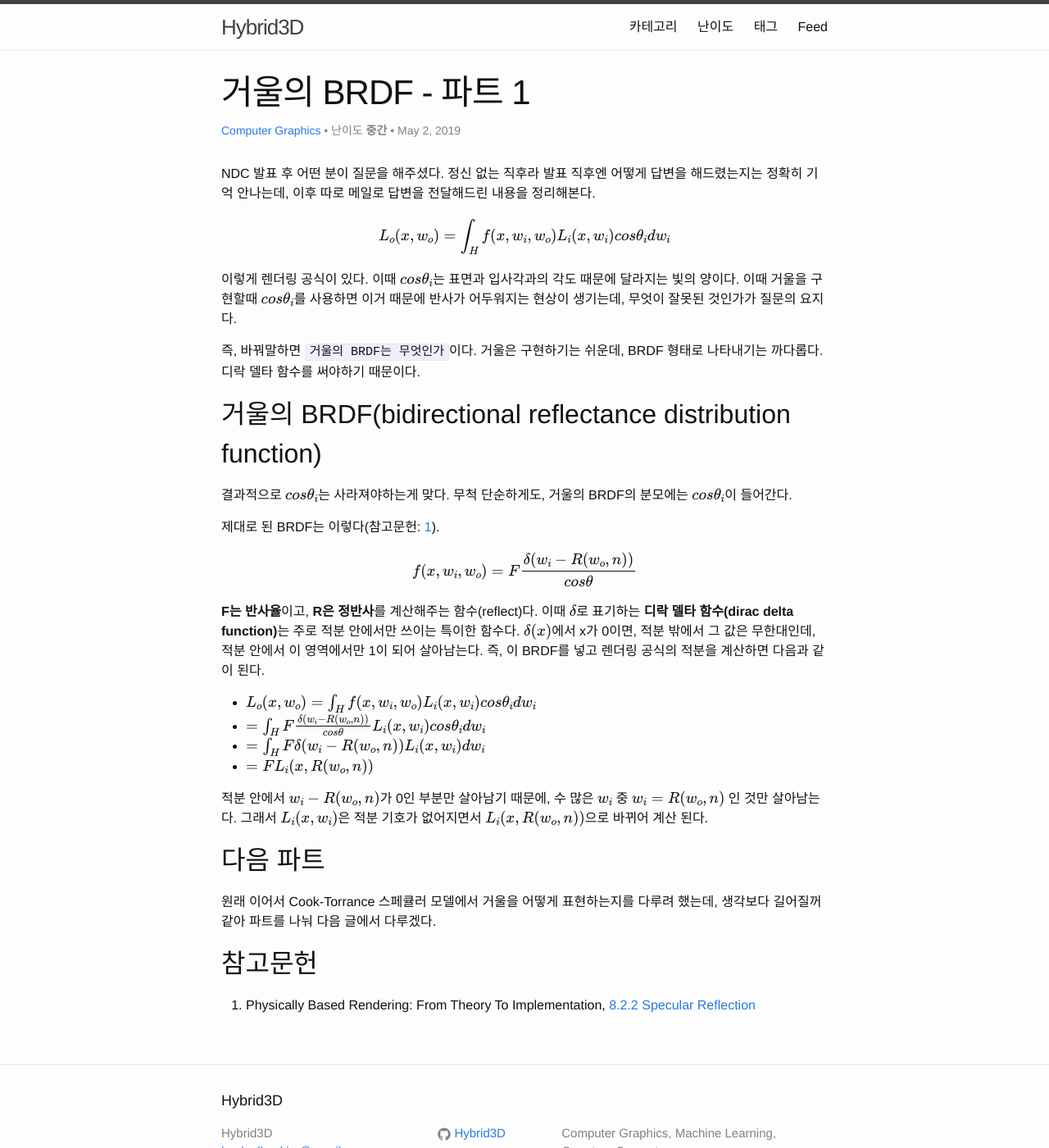
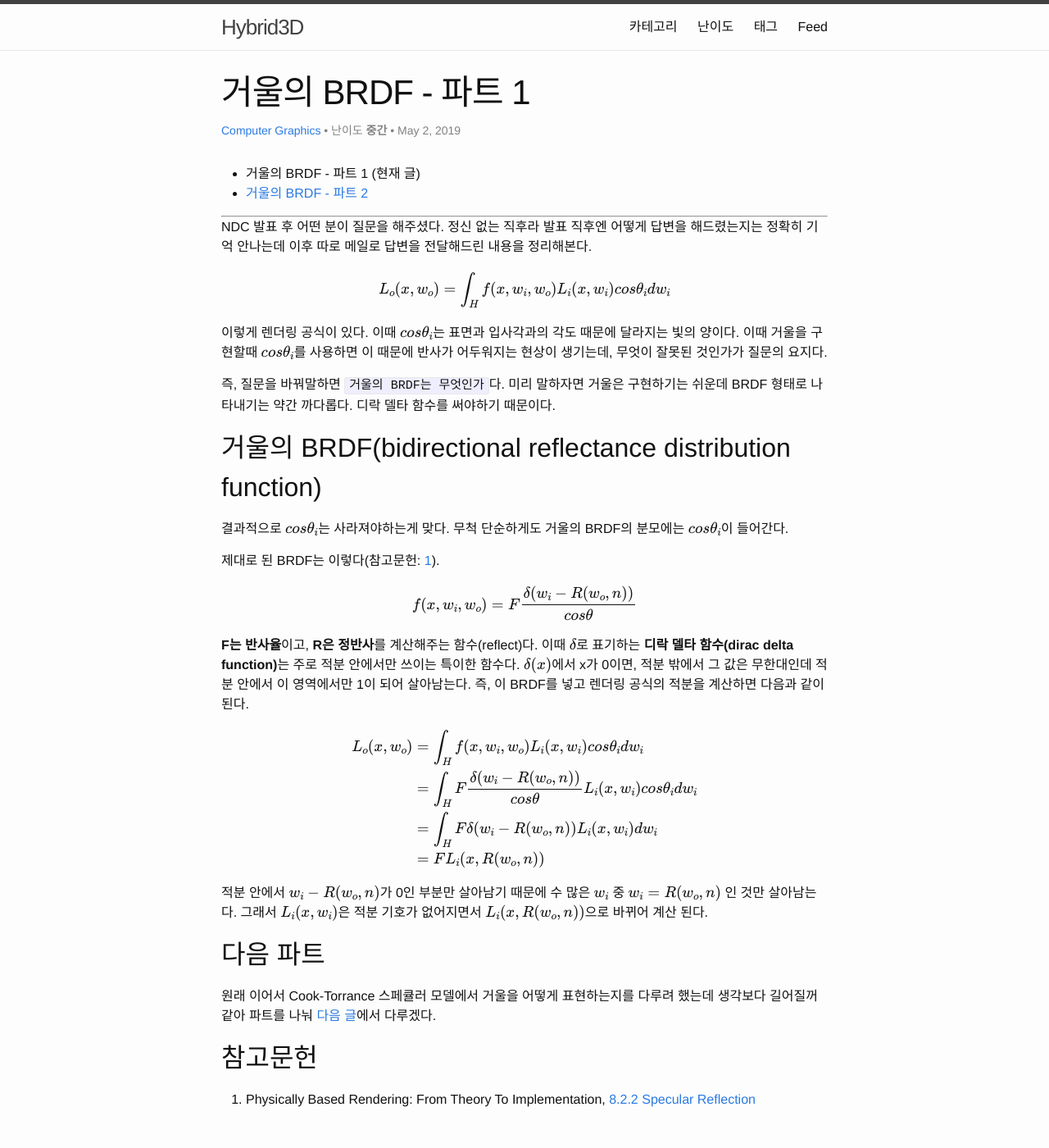
Before and after one commit to Hybrid3D/hybrid3d.github.io, a Jekyll site: the page built from _posts/2019-05-02-mirror-brdf-part1.md, in a window 1280 px wide and 1400 px high. Shown: the whole window at 82% size. Built offline with Jekyll 4.4.1, drawn with Linux system fonts in a browser that asks for light colours; formulas are drawn with MathJax 3; comment, search, counter and statistics services are not loaded.

Commit message:
수식 표기 잘못된 것 수정. 글 약간 다듬기

```diff
--- a/_posts/2019-05-02-mirror-brdf-part1.md
+++ b/_posts/2019-05-02-mirror-brdf-part1.md
@@ -7,34 +7,44 @@ tags: [brdf]
 difficulty: middle
 redirect_from: /491
 ---
-NDC 발표 후 어떤 분이 질문을 해주셨다. 정신 없는 직후라 발표 직후엔 어떻게 답변을 해드렸는지는 정확히 기억 안나는데, 이후 따로 메일로 답변을 전달해드린 내용을 정리해본다.
+* 거울의 BRDF - 파트 1 (현재 글)
+* [거울의 BRDF - 파트 2]({% post_url 2019-05-06-mirror-brdf-part2 %})
+
+---
+
+NDC 발표 후 어떤 분이 질문을 해주셨다. 정신 없는 직후라 발표 직후엔 어떻게 답변을 해드렸는지는 정확히 기억 안나는데 이후 따로 메일로 답변을 전달해드린 내용을 정리해본다.
 
 $$L_o(x, w_o) = \int_H f(x, w_i, w_o)L_i(x, w_i)cos\theta_i dw_i$$
 
-이렇게 렌더링 공식이 있다. 이때 $$cos\theta_i$$는 표면과 입사각과의 각도 때문에 달라지는 빛의 양이다. 이때 거울을 구현할때 $$cos\theta_i$$를 사용하면 이거 때문에 반사가 어두워지는 현상이 생기는데, 무엇이 잘못된 것인가가 질문의 요지다.
+이렇게 렌더링 공식이 있다. 이때 $$cos\theta_i$$는 표면과 입사각과의 각도 때문에 달라지는 빛의 양이다. 이때 거울을 구현할때 $$cos\theta_i$$를 사용하면 이 때문에 반사가 어두워지는 현상이 생기는데, 무엇이 잘못된 것인가가 질문의 요지다.
 
-즉, 바꿔말하면 `거울의 BRDF는 무엇인가`이다. 거울은 구현하기는 쉬운데, BRDF 형태로 나타내기는 까다롭다. 디락 델타 함수를 써야하기 때문이다.
+즉, 질문을 바꿔말하면 `거울의 BRDF는 무엇인가`다. 미리 말하자면 거울은 구현하기는 쉬운데 BRDF 형태로 나타내기는 약간 까다롭다. 디락 델타 함수를 써야하기 때문이다.
 
 ## 거울의 BRDF(bidirectional reflectance distribution function)
 
-결과적으로 $$cos\theta_i$$는 사라져야하는게 맞다. 무척 단순하게도, 거울의 BRDF의 분모에는 $$cos\theta_i$$이 들어간다.
+결과적으로 $$cos\theta_i$$는 사라져야하는게 맞다. 무척 단순하게도 거울의 BRDF의 분모에는 $$cos\theta_i$$이 들어간다.
 
 제대로 된 BRDF는 이렇다(참고문헌: [1][1]).
 
 $$f(x, w_i, w_o)=F\frac{\delta(w_i - R(w_o, n))}{cos\theta}$$
 
-**F는 반사율**이고, **R은 정반사**를 계산해주는 함수(reflect)다. 이때 $$\delta$$로 표기하는 **디락 델타 함수(dirac delta function)**는 주로 적분 안에서만 쓰이는 특이한 함수다. $$\delta(x)$$에서 x가 0이면, 적분 밖에서 그 값은 무한대인데, 적분 안에서 이 영역에서만 1이 되어 살아남는다. 즉, 이 BRDF를 넣고 렌더링 공식의 적분을 계산하면 다음과 같이 된다.
+**F는 반사율**이고, **R은 정반사**를 계산해주는 함수(reflect)다. 이때 $$\delta$$로 표기하는 **디락 델타 함수(dirac delta function)**는 주로 적분 안에서만 쓰이는 특이한 함수다. $$\delta(x)$$에서 x가 0이면, 적분 밖에서 그 값은 무한대인데 적분 안에서 이 영역에서만 1이 되어 살아남는다. 즉, 이 BRDF를 넣고 렌더링 공식의 적분을 계산하면 다음과 같이 된다.
 
-* \\(L_o(x, w_o) = \int_H f(x, w_i, w_o)L_i(x, w_i)cos\theta_i dw_i\\)
-* \\(=\int_H F\frac{\delta(w_i - R(w_o, n))}{cos\theta}L_i(x, w_i)cos\theta_i dw_i\\)
-* \\(=\int_H F\delta(w_i - R(w_o, n)) L_i(x, w_i)dw_i\\)
-* \\(=F L_i(x, R(w_o, n))\\)
+$$
+\begin{aligned}
+L_o(x, w_o) &= \int_H f(x, w_i, w_o)L_i(x, w_i)cos\theta_i dw_i \\
+&=\int_H F\frac{\delta(w_i - R(w_o, n))}{cos\theta}L_i(x, w_i)cos\theta_i dw_i \\
+&=\int_H F\delta(w_i - R(w_o, n)) L_i(x, w_i)dw_i \\
+&=F L_i(x, R(w_o, n))
+\end{aligned}
+$$
 
-적분 안에서 $$w_i - R(w_o, n)$$가 0인 부분만 살아남기 때문에, 수 많은 $$w_i$$ 중 $$w_i = R(w_o, n)$$ 인 것만 살아남는다. 그래서 $$L_i(x, w_i)$$은 적분 기호가 없어지면서 $$L_i(x, R(w_o, n))$$으로 바뀌어 계산 된다.
+적분 안에서 $$w_i - R(w_o, n)$$가 0인 부분만 살아남기 때문에 수 많은 $$w_i$$ 중 $$w_i = R(w_o, n)$$ 인 것만 살아남는다. 그래서 $$L_i(x, w_i)$$은 적분 기호가 없어지면서 $$L_i(x, R(w_o, n))$$으로 바뀌어 계산 된다.
 
 ## 다음 파트
 
-원래 이어서 Cook-Torrance 스페큘러 모델에서 거울을 어떻게 표현하는지를 다루려 했는데, 생각보다 길어질꺼 같아 파트를 나눠 다음 글에서 다루겠다.
+원래 이어서 Cook-Torrance 스페큘러 모델에서 거울을 어떻게 표현하는지를 다루려 했는데 생각보다 길어질꺼 같아 파트를 나눠
+[다음 글]({% post_url 2019-05-06-mirror-brdf-part2 %})에서 다루겠다.
 
 ## 참고문헌
 
```
Also changed, not shown: _posts/2019-05-06-mirror-brdf-part2.md (+20 -11 lines).
